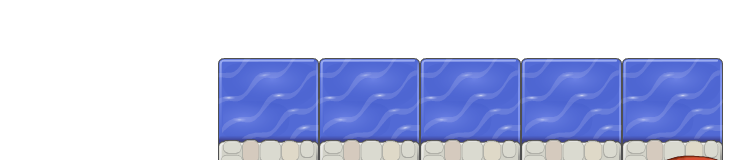
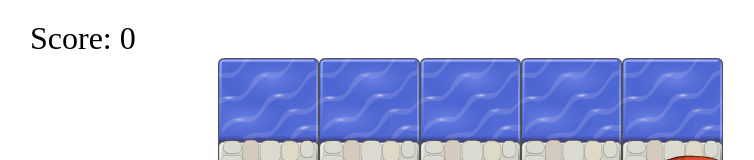
Before and after one commit to MagicMart/martin-arcade-game, a plain HTML site: page index.html in a window 1280 px wide. Shown: the top 160 px of the page, without its empty margins (170-924 px from the left). Drawn offline with Linux system fonts and the light colour scheme.

Commit message:
feature: Add score board

```diff
--- a/css/style.css
+++ b/css/style.css
@@ -1,3 +1,10 @@
 body {
     text-align: center;
 }
+
+#score-place {
+    position: absolute;
+    left: 200px;
+    top: 20px;
+    font-size: 2em;
+}
--- a/index.html
+++ b/index.html
@@ -6,6 +6,7 @@
     <link rel="stylesheet" href="css/style.css">
 </head>
 <body>
+    <div id="score-place">Score: <span id= "score"></span><div>
     <script src="js/resources.js"></script>
     <script src="js/app.js"></script>
     <script src="js/engine.js"></script>
--- a/js/app.js
+++ b/js/app.js
@@ -49,6 +49,8 @@ Player.prototype.increaseScore = function() {
 }
 
 Player.prototype.update = function() {
+    const score = document.querySelector('#score');
+    score.textContent = this.score;
     if (this.y === -10) { this.increaseScore(); }
     this.x +=this.speedX;
     this.y +=this.speedY;
```
